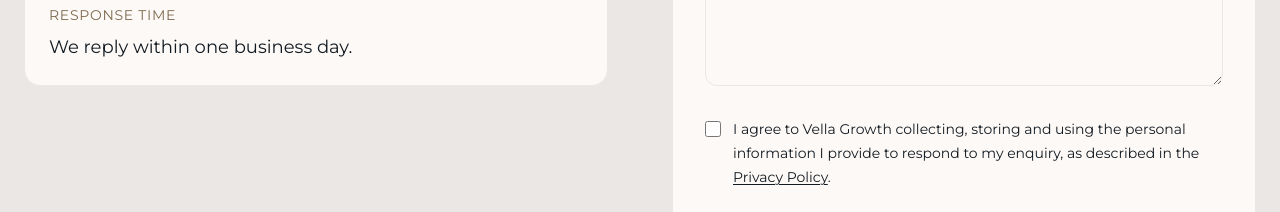
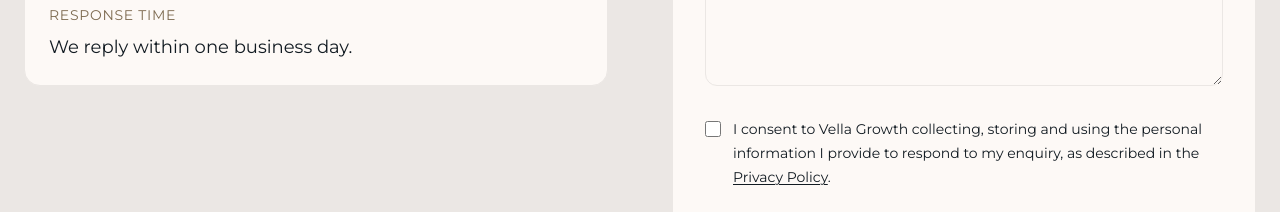
Before and after one commit to lasuamont/vellagrowthagency, a Next.js app: page / in a window 1280 px wide. Shown: the part 7020-7232 px from the top of the page. Built offline with nearby package versions, Linux system fonts and the light colour scheme.

Commit message:
Clarify contact form privacy consent wording

```diff
--- a/src/components/Contact.tsx
+++ b/src/components/Contact.tsx
@@ -220,7 +220,7 @@ export default function Contact() {
                 />
                 <div>
                   <label htmlFor="privacyPolicyAccepted" className="font-montserrat text-ink-navy text-sm leading-relaxed">
-                    I agree to Vella Growth collecting, storing and using the personal information I provide to respond to my enquiry, as described in the
+                    I consent to Vella Growth collecting, storing and using the personal information I provide to respond to my enquiry, as described in the
                   </label>{" "}
                   <Link
                     href="/privacy"
```
